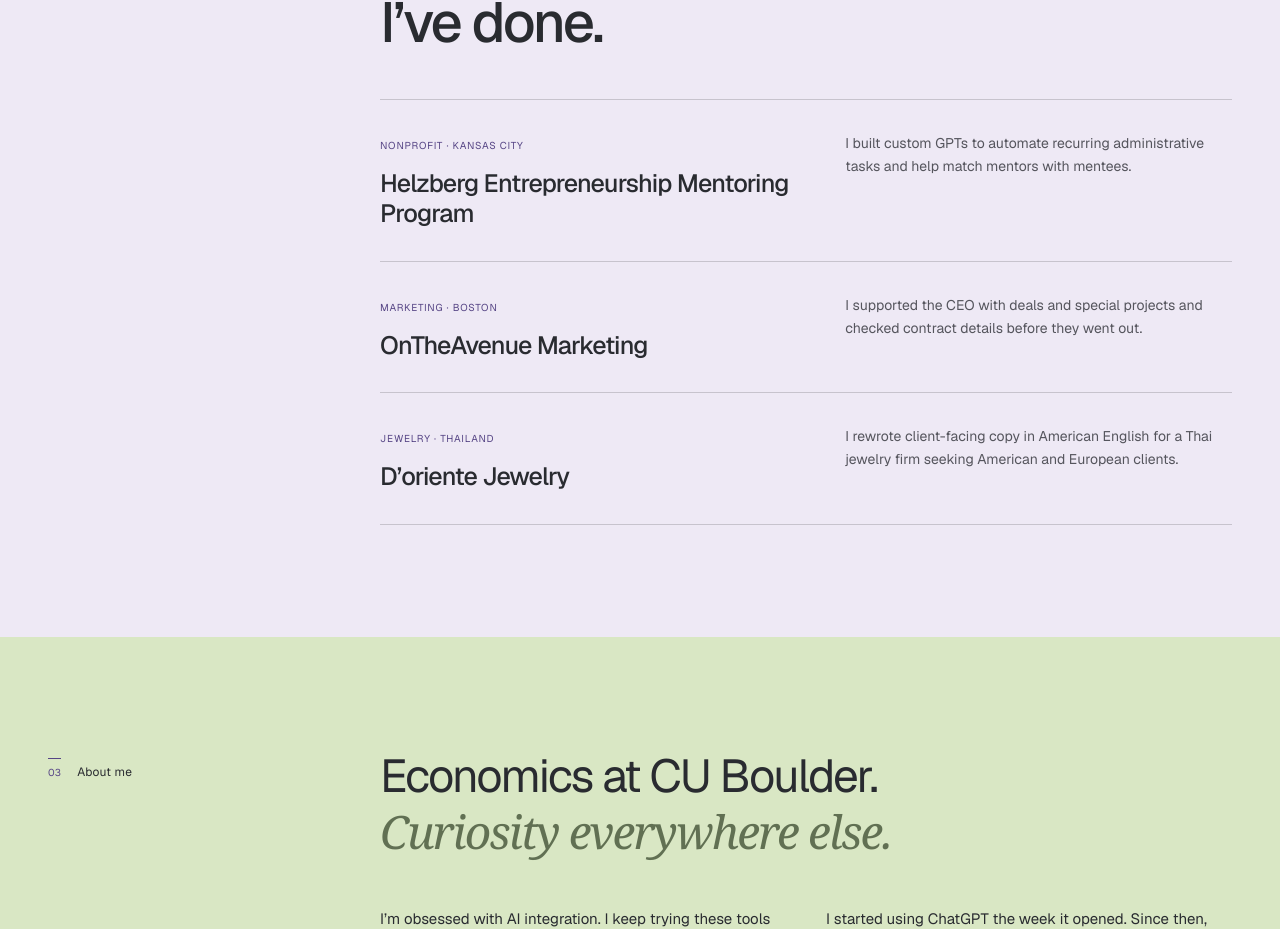
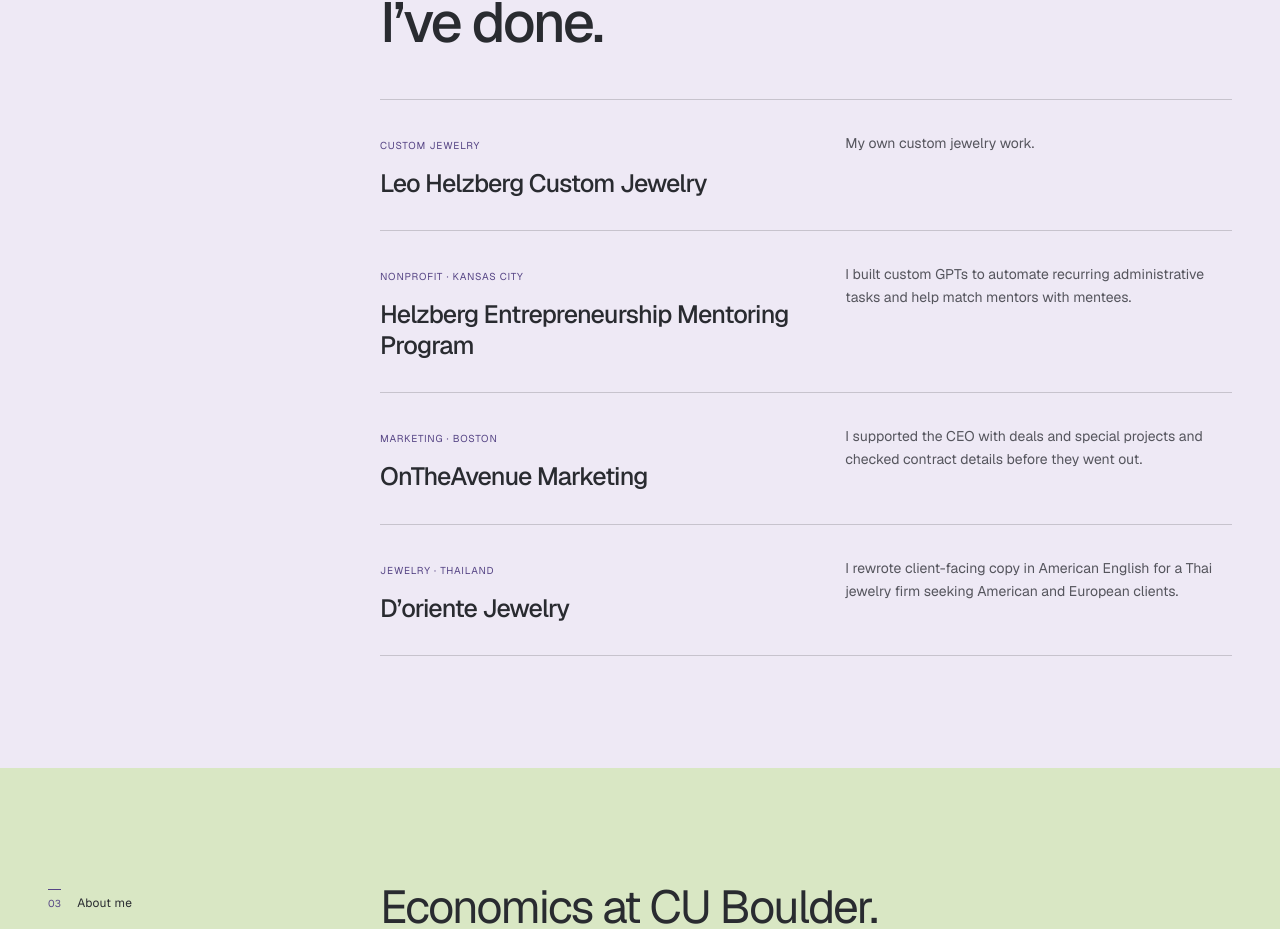
Before and after one commit to Fred-Leo/fred-loves-ai, a Next.js app: page / in a window 1280 px wide. Shown: the part 1970-2899 px from the top of the page. Built offline with nearby package versions, Linux system fonts and the light colour scheme.

Commit message:
Add Leo Helzberg Custom Jewelry to experience

```diff
--- a/src/app/portfolio.tsx
+++ b/src/app/portfolio.tsx
@@ -4,6 +4,7 @@ import ContactForm from "../components/contact-form";
 import SiteNav from "../components/site-nav";
 
 const roles = [
+  { place: "Leo Helzberg Custom Jewelry", type: "Custom jewelry", detail: "My own custom jewelry work." },
   { place: "Helzberg Entrepreneurship Mentoring Program", type: "Nonprofit · Kansas City", detail: "I built custom GPTs to automate recurring administrative tasks and help match mentors with mentees." },
   { place: "OnTheAvenue Marketing", type: "Marketing · Boston", detail: "I supported the CEO with deals and special projects and checked contract details before they went out." },
   { place: "D’oriente Jewelry", type: "Jewelry · Thailand", detail: "I rewrote client-facing copy in American English for a Thai jewelry firm seeking American and European clients." },
```
